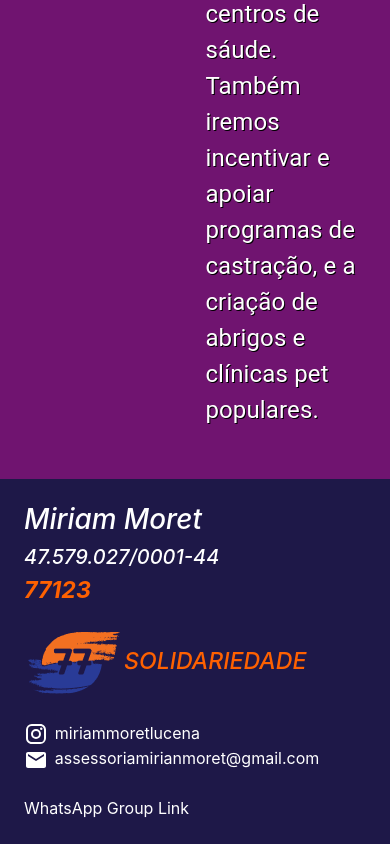
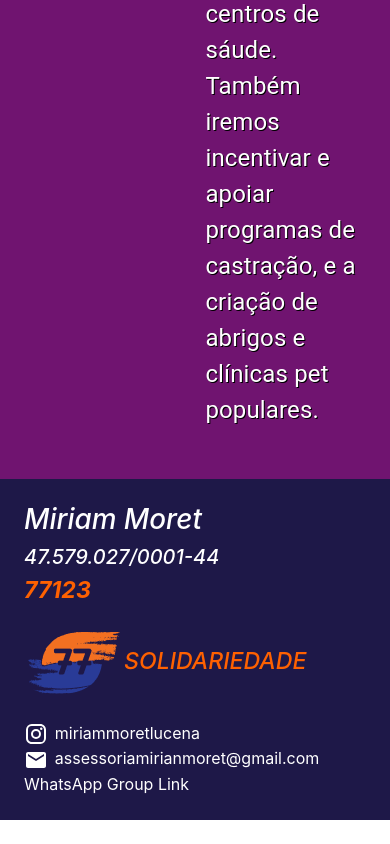
Before and after one commit to Takater/dep-mirian-moret, a React (Create React App) app: page / in a window 390 px wide. Shown: the part 5838-6682 px from the top of the page. After the commit the page ends 6658 px from the top, so only its background shows below. Built offline with nearby package versions, Linux system fonts and the light colour scheme.

Commit message:
Fri, Aug 26, 2022, 7:38 PM +00:00

```diff
--- a/src/components/Contatos.jsx
+++ b/src/components/Contatos.jsx
@@ -15,7 +15,7 @@ export default function Contatos () {
                         <h3 style={{color: '#fe6101'}}><img src={logo} alt="Logo Solidariedade"/>SOLIDARIEDADE</h3>
                     </em>
                 </div>
-                <div className="col-md-4 pb-4">
+                <div className="col-md-4">
                     <a className="social-media-link" href="https://instagram.com/miriammoretlucena">
                         <InstagramIcon />
                         <span>miriammoretlucena</span>
```
